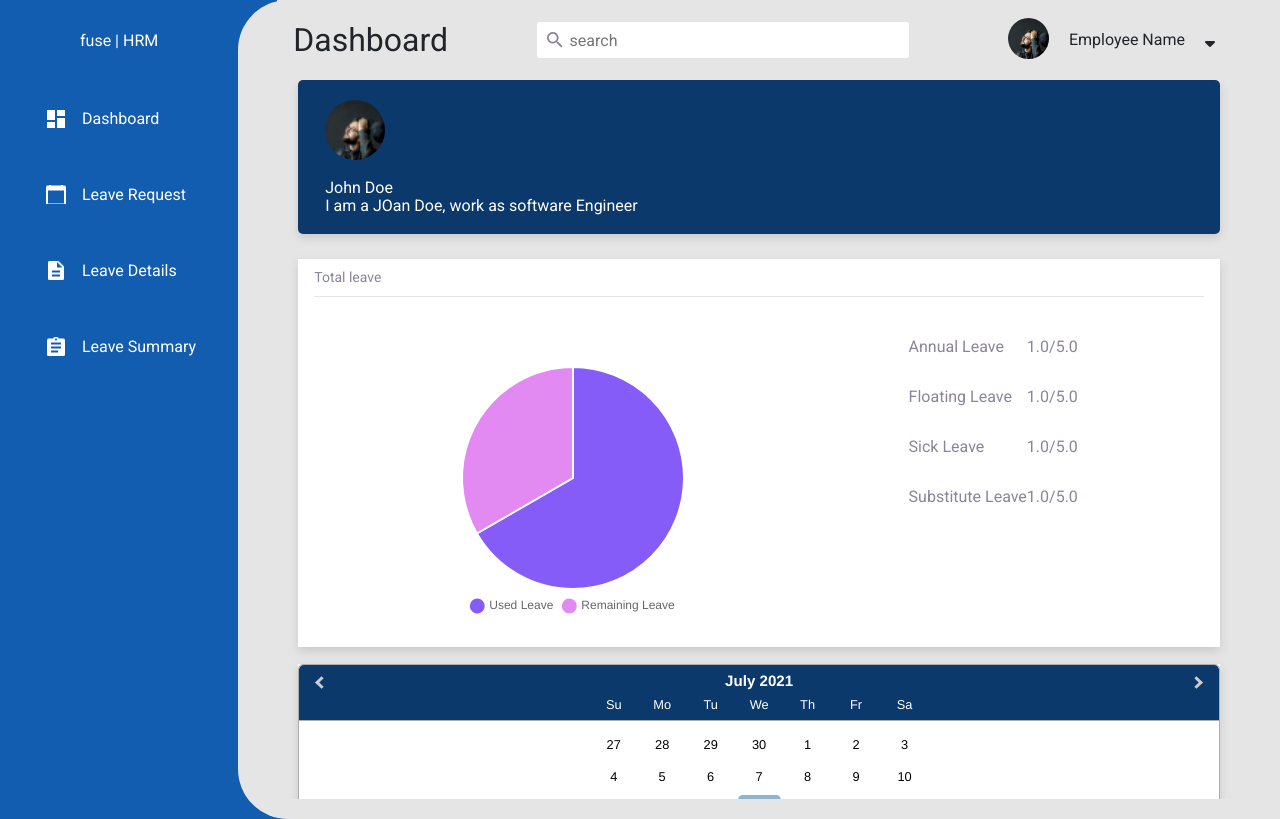
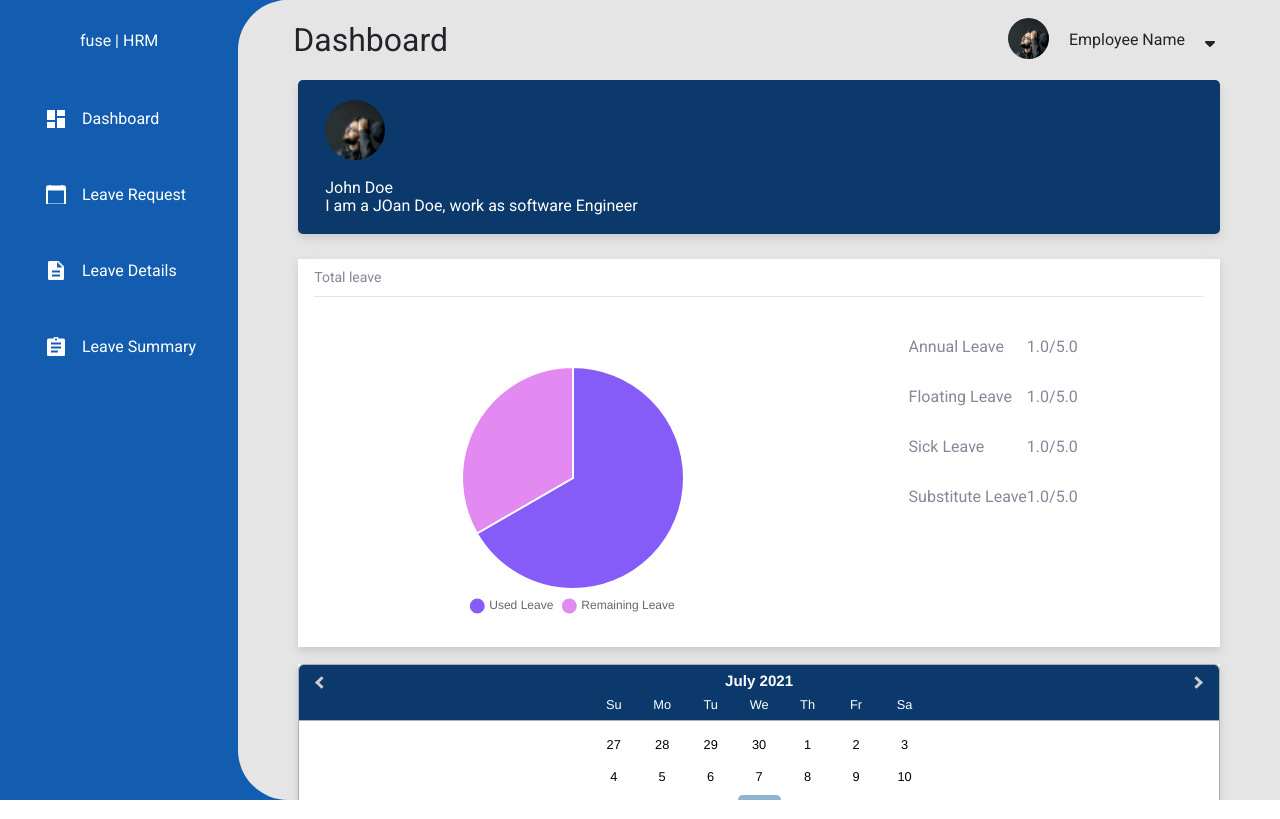
Before and after one commit to Sarita-Dangi-Internship/fuse-HRM, a React (Create React App) app: page /dashboard in a window 1280 px wide. Built offline with nearby package versions, Linux system fonts and the light colour scheme.

Commit message:
design fixes: fix navbar design

```diff
--- a/src/components/NavBar.js
+++ b/src/components/NavBar.js
@@ -21,10 +21,10 @@ export default class NavBar extends Component {
           <div className="navbar__title">
             <h1>Dashboard</h1>
           </div>
-          <div className="navbar__search">
+          {/* <div className="navbar__search">
             <img className="navbar__search--icon" src={searchicon} />
             <input type="text" placeholder="search" />
-          </div>
+          </div> */}
           <div className="navbar__profile">
             <ul className="profile__detail">
               <li className="profile__detail__item">
--- a/src/styles/components/_navbar.scss
+++ b/src/styles/components/_navbar.scss
@@ -2,6 +2,9 @@ $gray: #e5e5e5;
 $white: #ffffff;
 .header {
   background-color: $gray;
+  position: sticky;
+  z-index: 99;
+  top: 0;
 }
 // .navbar {
 //   display: block;
--- a/src/styles/layouts/_dashboard.scss
+++ b/src/styles/layouts/_dashboard.scss
@@ -27,14 +27,16 @@ $black: #000000;
   border-radius: 50px 0px 0px 50px;
   padding: 0px 39px 20px;
   background-color: $gray;
+  height: 100vh;
+  overflow: auto;
 }
 .main-container {
   display: flex;
   flex-flow: row wrap;
   justify-content: space-between;
   padding: 0px 21px;
-  max-height: calc(100vh - 80.8px);
-  overflow: auto;
+  // max-height: calc(100vh - 80.8px);
+  // overflow: auto;
 
   &__left {
     flex-grow: 2;
```
